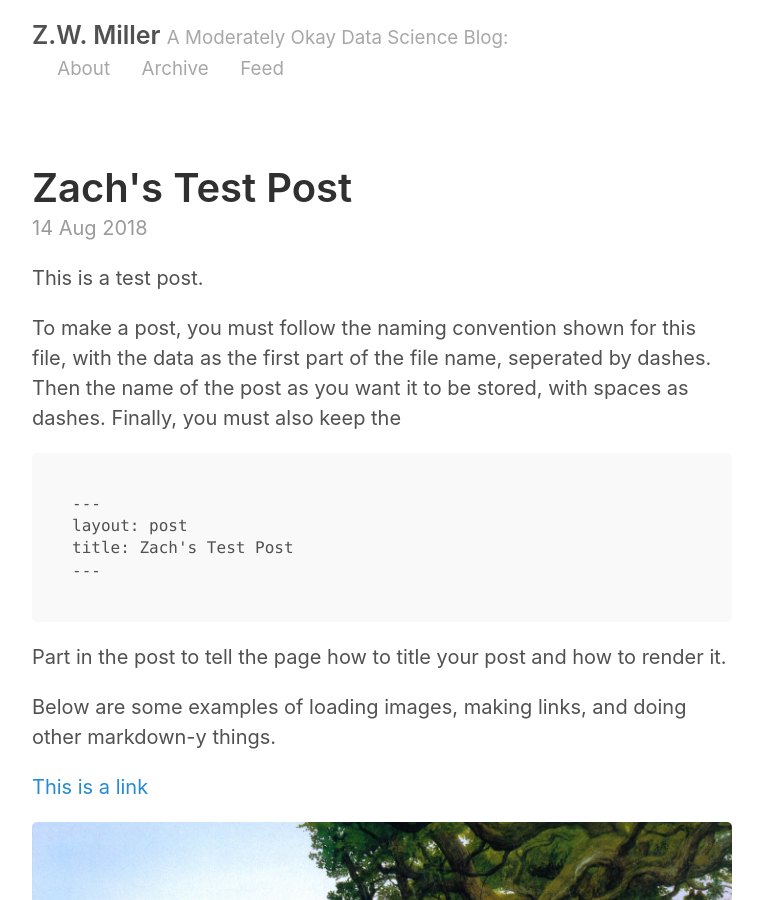
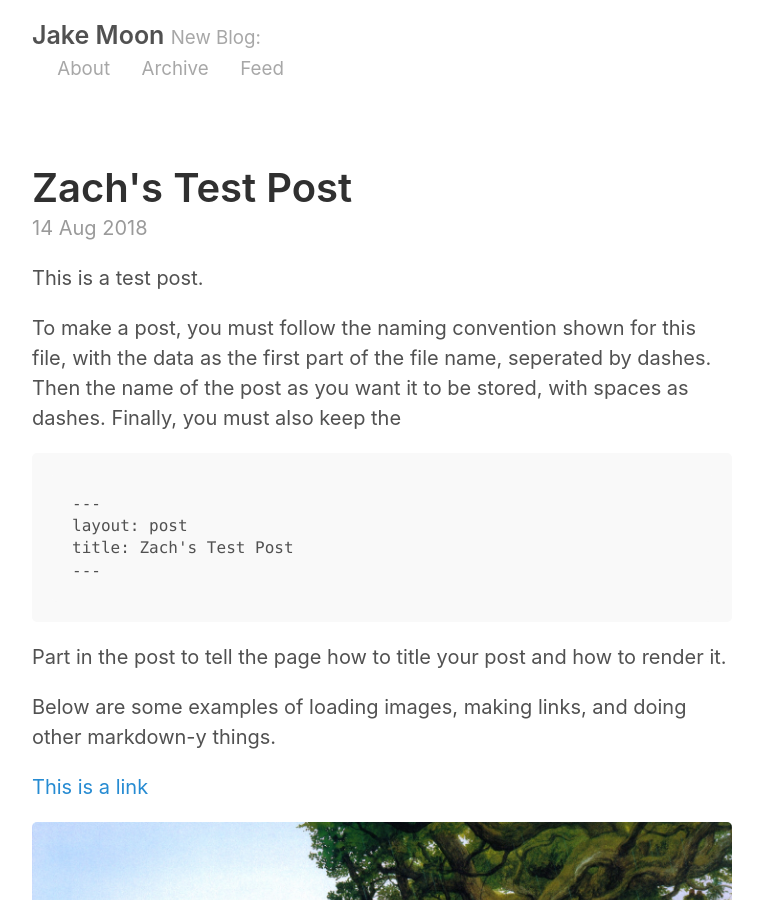
Before and after one commit to neonbelly/neonbelly.github.io, a Jekyll site: the page built from index.html, in a window 1280 px wide and 900 px high. Shown: the whole window, without its empty margins (258-1021 px from the left). Built offline with Jekyll 4.4.1, drawn with Linux system fonts in a browser that asks for light colours; the list of posts is cut into pages by our own code.

Commit message:
changing template

```diff
--- a/_config.yml
+++ b/_config.yml
@@ -2,9 +2,9 @@
 permalink:           pretty
 
 # Setup
-title:               Z.W. Miller
-tagline:             A Moderately Okay Data Science Blog
-url:                 http://zwmiller.github.io
+title:               Jake Moon
+tagline:             New Blog
+url:                 http://neonbelly.github.io
 paginate:            2
 baseurl:             ""
 
@@ -17,9 +17,7 @@ sass:
 
 # About/contact
 author:
-  name:              Zach Miller
-  url:               https://twitter.com/zaglamir
-  email:             zach@thisismetis.com
+  name:              Jake Moon
 
 # Custom vars
 version:             2.0.0
```
